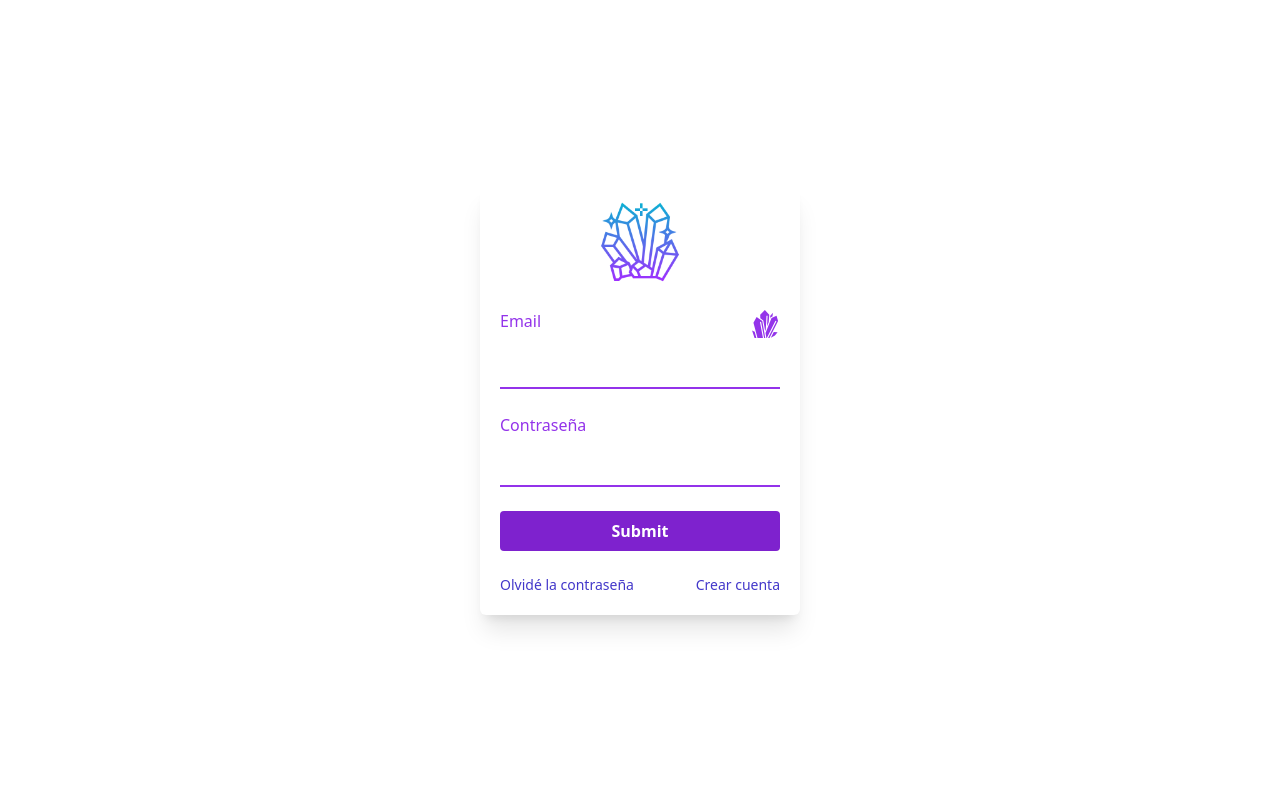
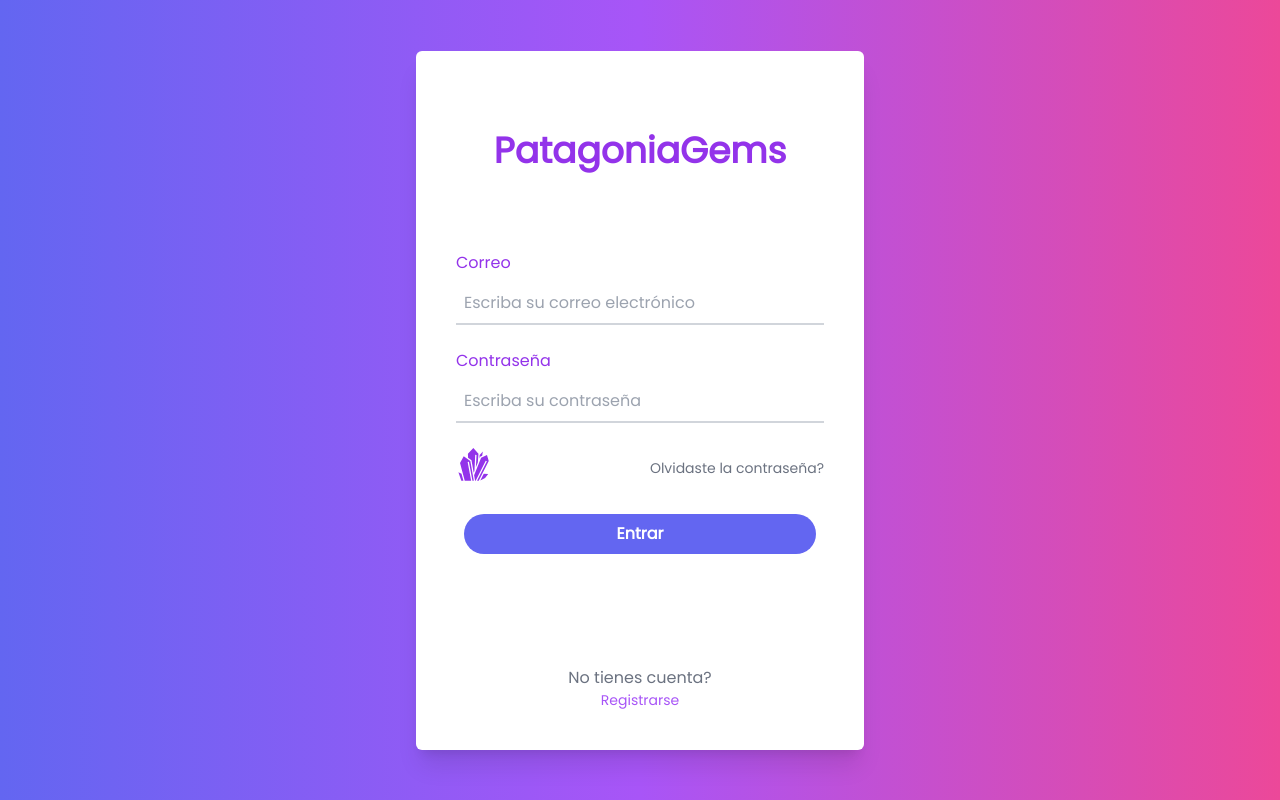
Before and after one commit to agusvd/proyectofinalpatagoniagems, a React (Vite) app in the folder frontend/: page /login in a window 1280 px wide. Built offline with nearby package versions, Linux system fonts and the light colour scheme; a web font is replaced by a local one.

Commit message:
login y register mejorado

```diff
--- a/frontend/src/components/ProductosDestacados.jsx
+++ b/frontend/src/components/ProductosDestacados.jsx
@@ -84,7 +84,7 @@ const ProductosDestacados = () => {
 
 
     return (
-        <div className="flex flex-col justify-center font-primary pb-20">
+        <div className="flex flex-col justify-center font-primary pb-20 bg-gray-200">
             <div className="text-center py-10 sm:py-20 px-8 mb-4">
                 <h1 className="text-3xl sm:text-5xl font-bold">Productos desctacados</h1>
             </div>
--- a/frontend/src/pages/Home.jsx
+++ b/frontend/src/pages/Home.jsx
@@ -3,7 +3,7 @@ import { useState, useEffect } from "react";
 import aceiteFrontal from "../assets/aceite-frontal.jpeg";
 import Humificador from "../assets/humificador.jpeg";
 import ProductosDestacados from "../components/ProductosDestacados";
-import {BsArrowRightShort, BsArrowLeftShort} from 'react-icons/bs'
+import { BsArrowRightShort, BsArrowLeftShort } from 'react-icons/bs'
 
 const Home = () => {
     const [currentIndex, setCurrentIndex] = useState(0);
@@ -27,12 +27,9 @@ const Home = () => {
     }, []);
 
     return (
-        <div className="relative font-primary">
+        <div className="relative font-primary bg-black p-2">
             <div className="overflow-hidden relative h-96 m-10 item-center justify-center flex">
-                <div
-                    className=""
-                    style={{ display: currentIndex === 1 ? "block" : "none" }} // Cambiado de 0 a 1
-                >
+                <div className="text-white" style={{ display: currentIndex === 1 ? "block" : "none" }}>
                     <div className="flex-row sm:flex items-center justify-center text-center gap-20">
                         <div className="flex flex-col p-2">
                             <h1 className="text-4xl font-bold">PatagoniaGems</h1>
@@ -45,29 +42,28 @@ const Home = () => {
                         />
                     </div>
                 </div>
-                <div
-                    className="flex justify-center items-center w-full"
-                    style={{ display: currentIndex === 0 ? "block" : "none" }} // Cambiado de 1 a 0
-                >
-                    <div className="flex items-center justify-center">
-                        <img src={Humificador} className="h-96 object-center" alt="..." />
+                <div className="flex justify-center items-center w-full" style={{ display: currentIndex === 0 ? "block" : "none" }}>
+                    <div className="flex-row sm:flex items-center justify-center text-center gap-20">
+                        <img
+                            src={Humificador}
+                            className="h-96 w-96 object-center"
+                            alt="..."
+                        />
+                        <div className="flex flex-col p-2 text-white space-y-5 items-center">
+                            <h1 className="text-4xl font-bold">PatagoniaGems</h1>
+                            <button className="flex items-center text-lg font-bold p-2 bg-white text-black text-center rounded-full hover:bg-purple-500 transition-all ease-in duration-500 hover:text-white">Ver productos<BsArrowRightShort/></button>
                         </div>
-                    <h1 className="absolute top-1/2 left-1/2 transform -translate-x-1/2 -translate-y-1/2 text-white text-4xl font-bold">
-                        PatagoniaGems
-                    </h1>
-                    <button className="font-bold absolute top-3/4 left-1/2 transform -translate-x-1/2 -translate-y-1/2 text-black text-lg bg-white p-2 rounded-full flex hover:bg-purple-600 hover:text-white">
-                        Categorias<BsArrowRightShort size={30} />
-                    </button>
+                    </div>
                 </div>
                 <div className="absolute top-1/2 transform -translate-y-1/2 w-full flex justify-between">
-                    <button type="button" className="hidden justify-center items-center  cursor-pointer group focus:outline-none text-black active:-translate-x-3 sm:flex sm:ml-32"
+                    <button type="button" className="hidden justify-center items-center  cursor-pointer group focus:outline-none active:-translate-x-3 sm:flex sm:ml-32 text-white"
                         onClick={handlePrevious}>
-                        <BsArrowLeftShort size={40}/>
+                        <BsArrowLeftShort size={40} />
                     </button>
 
-                    <button type="button" className="justify-center items-center p-2 cursor-pointer group focus:outline-none text-black active:translate-x-3 hidden sm:flex  sm:mr-32"
+                    <button type="button" className="justify-center items-center p-2 cursor-pointer group focus:outline-none text-white active:translate-x-3 hidden sm:flex  sm:mr-32"
                         onClick={handleNext}>
-                        <BsArrowRightShort size={40}/>
+                        <BsArrowRightShort size={40} />
                     </button>
                 </div>
 
@@ -75,12 +71,12 @@ const Home = () => {
             <div className="bottom-1 transform -translate-y-1/2 w-full flex justify-around bg-gray-200">
                 <button type="button" className="sm:hidden justify-center items-center  cursor-pointer group focus:outline-none text-black active:-translate-x-3 sm:ml-32"
                     onClick={handlePrevious}>
-                        <BsArrowLeftShort size={40}/>
+                    <BsArrowLeftShort size={40} />
                 </button>
 
                 <button type="button" className="justify-center items-center p-2 cursor-pointer group focus:outline-none text-black active:translate-x-3 sm:hidden  sm:mr-32"
                     onClick={handleNext}>
-                        <BsArrowRightShort size={40}/>
+                    <BsArrowRightShort size={40} />
                 </button>
             </div>
             <ProductosDestacados />
--- a/frontend/src/pages/Login.jsx
+++ b/frontend/src/pages/Login.jsx
@@ -3,7 +3,6 @@ import { Link, useNavigate } from 'react-router-dom';
 import axios from 'axios';
 import { GiCrystalGrowth } from 'react-icons/gi';
 import { toast, Toaster } from 'react-hot-toast';
-import Logo from '../assets/crystal.png';
 import jwtDecode from 'jwt-decode';
 
 const Login = () => {
@@ -47,32 +46,36 @@ const Login = () => {
 
 
     return (
-        <div className="flex h-screen bg-white">
+        <div className="flex h-screen bg-gradient-to-r from-indigo-500 via-purple-500 to-pink-500 font-primary justify-center items-center ">
             <Toaster />
-            <div className="w-full max-w-xs m-auto bg-white shadow-xl rounded-md p-5">
-                <header>
-                    <img className="w-20 mx-auto mb-5 animate-bounce" src={Logo} alt="Logo" />
+            <div className="w-full max-w-md m-auto bg-white shadow-xl rounded-md p-10">
+                <header className='text-center pt-10 pb-20'>
+                    <a className='text-4xl font-bold text-center text-purple-600'>PatagoniaGems</a>
                 </header>
                 <form onSubmit={handleSubmit}>
-                    <div className="mb-6">
-                        <label className="block mb-2 text-purple-600 float-left">Email</label>
-                        <Link to="/"><GiCrystalGrowth className='text-3xl hover:scale-125 text-purple-600 hover:text-red-600 float-right mb-2 transition duration-300 transform hover:rotate-45' /></Link>
+                    <div className="">
+
                     </div>
                     <div>
-                        <input required className="w-full p-2 mb-6 text-purple-600 border-b-2 border-purple-600 outline-none focus:bg-purple-100" type="email" onChange={e => setValues({ ...values, email: e.target.value })} />
+                        <label className="block mb-2 text-purple-600 float-left">Correo</label>
+                        <input required className="w-full p-2 mb-6 text-purple-600 border-b-2 border-gray-300 outline-none" type="email" onChange={e => setValues({ ...values, email: e.target.value })} placeholder="Escriba su correo electrónico" />
                     </div>
                     <div>
                         <label className="block mb-2 text-purple-600">Contraseña</label>
-                        <input required className="w-full p-2 mb-6 text-purple-600 border-b-2 border-purple-600 outline-none focus:bg-purple-100" type="password" onChange={e => setValues({ ...values, contraseña: e.target.value })} />
+                        <input required className="w-full p-2 mb-6 text-purple-600 border-b-2 border-gray-300 outline-none" type="password" onChange={e => setValues({ ...values, contraseña: e.target.value })} placeholder='Escriba su contraseña' />
                     </div>
-                    <div>
-                        <input className="w-full bg-purple-700 hover:bg-black text-white font-bold py-2 px-4 mb-6 rounded" type="submit" />
+                    <div className='flex items-center justify-between'>
+                        <Link to="/"><GiCrystalGrowth size={35} className='hover:scale-125 text-purple-600 hover:text-red-600 mb-2 transition duration-300 transform hover:rotate-45' /></Link>
+                        <Link to="/" className="text-gray-500 hover:text-pink-700 text-sm">Olvidaste la contraseña?</Link>
+                    </div>
+                    <div className='m-2 items-center pt-4'>
+                        <button className="w-full bg-indigo-500 hover:bg-pink-500 duration-500 transition-all ease-in text-white font-bold py-2 px-4 mb-6 rounded-full " type="submit">Entrar</button>
+                    </div>
+                    <div className='flex flex-col text-center pt-20'>
+                        <a className='text-gray-500'>No tienes cuenta?</a>
+                        <Link to="/register" className="text-purple-500 hover:text-pink-700 text-sm ">Registrarse</Link>
                     </div>
                 </form>
-                <footer className='justify-between flex gap-2 items-center'>
-                    <Link to="/" className="text-indigo-700 hover:text-pink-700 text-sm ">Olvidé la contraseña</Link>
-                    <Link to="/register" className="text-indigo-700 hover:text-pink-700 text-sm ">Crear cuenta</Link>
-                </footer>
             </div>
         </div>
     )
--- a/frontend/src/pages/Register.jsx
+++ b/frontend/src/pages/Register.jsx
@@ -2,7 +2,7 @@ import React, { useState } from 'react'
 import { Link, useNavigate } from 'react-router-dom'
 import axios from 'axios'
 import { toast, Toaster } from 'react-hot-toast'
-import Logo from '../assets/crystal.png'
+import { GiCrystalGrowth } from 'react-icons/gi';
 
 
 const Register = () => {
@@ -42,36 +42,39 @@ const Register = () => {
 
 
     return (
-        <div className="flex h-screen bg-white">
+        <div className="flex h-screen bg-gradient-to-r from-indigo-500 via-purple-500 to-pink-500 font-primary justify-center items-center">
             <Toaster />
-            <div className="w-full max-w-xs m-auto bg-white shadow-xl rounded-md p-5">
-                <header>
-                    <img className=" mx-auto mb-5 h-20 animate-bounce" src={Logo} />
+            <div className="w-full max-w-md m-auto bg-white shadow-xl rounded-md p-10">
+                <header className='text-center pt-10 pb-20'>
+                    <a className='text-4xl font-bold text-center text-purple-600'>PatagoniaGems</a>
                 </header>
-                <form className='grid grid-cols-2 gap-3' onSubmit={handleSubmit}>
-                    <div>
-                        <label className="block mb-2 text-purple-600">Nombre</label>
-                        <input required className="w-full p-2 mb-2 text-purple-600 border-b-2 border-purple-600 outline-none focus:bg-purple-100" type="text" name="nombre" onChange={e => setValues({ ...values, nombre: e.target.value })} />
+                <form className='' onSubmit={handleSubmit}>
+                    <div className="">
+                        <label className="block mb-2 text-purple-600 float-left">Nombre</label>
+                        <Link to="/"><GiCrystalGrowth className='text-3xl hover:scale-125 text-purple-600 hover:text-red-600 float-right mb-2 transition duration-300 transform hover:rotate-45' /></Link>
+                        <input required className="w-full p-2 mb-6 text-purple-600 border-b-2 border-gray-300 outline-none" type="text" name="apellido" onChange={e => setValues({ ...values, nombre: e.target.value })} placeholder="Escriba su nombre" />
                     </div>
                     <div>
                         <label className="block mb-2 text-purple-600">Apellido</label>
-                        <input required className="w-full p-2 mb-2 text-purple-600 border-b-2 border-purple-600 outline-none focus:bg-purple-100" type="text" name="apellido" onChange={e => setValues({ ...values, apellido: e.target.value })} />
+                        <input required className="w-full p-2 mb-6 text-purple-600 border-b-2 border-gray-300 outline-none" type="text" name="apellido" onChange={e => setValues({ ...values, apellido: e.target.value })} placeholder="Escriba su apellido" />
                     </div>
-                    <div className='col-span-2'>
+                    <div className=''>
                         <label className="block mb-2 text-purple-600">Email</label>
-                        <input required className="w-full p-2 mb-2 text-purple-600 border-b-2 border-purple-600 outline-none focus:bg-purple-100" type="email" name="email" onChange={e => setValues({ ...values, email: e.target.value })} />
+                        <input required className="w-full p-2 mb-6 text-purple-600 border-b-2 border-gray-300 outline-none" type="email" name="email" onChange={e => setValues({ ...values, email: e.target.value })} placeholder="Escriba su correo electrónico" />
                     </div>
-                    <div className='col-span-2'>
+                    <div className=''>
                         <label className="block mb-2 text-purple-600">Contraseña</label>
-                        <input required className="w-full p-2 mb-2 text-purple-600 border-b-2 border-purple-600 outline-none focus:bg-purple-100" type="password" onChange={e => setValues({ ...values, contraseña: e.target.value })} />
+                        <input required className="w-full p-2 mb-6 text-purple-600 border-b-2 border-gray-300 outline-none" type="password" onChange={e => setValues({ ...values, contraseña: e.target.value })} placeholder="Escriba su contraseña" />
                     </div>
-                    <div className="col-span-2">
-                        <input className="w-full bg-purple-700 hover:bg-black text-white font-bold py-2 px-4 mb-2 rounded" type="submit" />
+                    <div className="">
+                        <button className="w-full bg-indigo-500 hover:bg-pink-500 duration-500 transition-all ease-in text-white font-bold py-2 px-4 mb-6 rounded-full " type="submit">Registrarse</button>
+                    </div>
+                    <div className='flex flex-col text-center pt-20'>
+                        <a className='text-gray-500'>Ya tienes cuenta?</a>
+                        <Link to="/login" className="text-purple-500 hover:text-pink-700 text-sm ">Iniciar sesion</Link>
                     </div>
                 </form>
-                <footer className='text-center'>
-                    <Link to="/login" className="text-indigo-700 hover:text-pink-700 text-sm">Ya tengo cuenta</Link>
-                </footer>
+
             </div>
         </div>
     )
```
Lines whose indentation alone changed are shown as unchanged.
